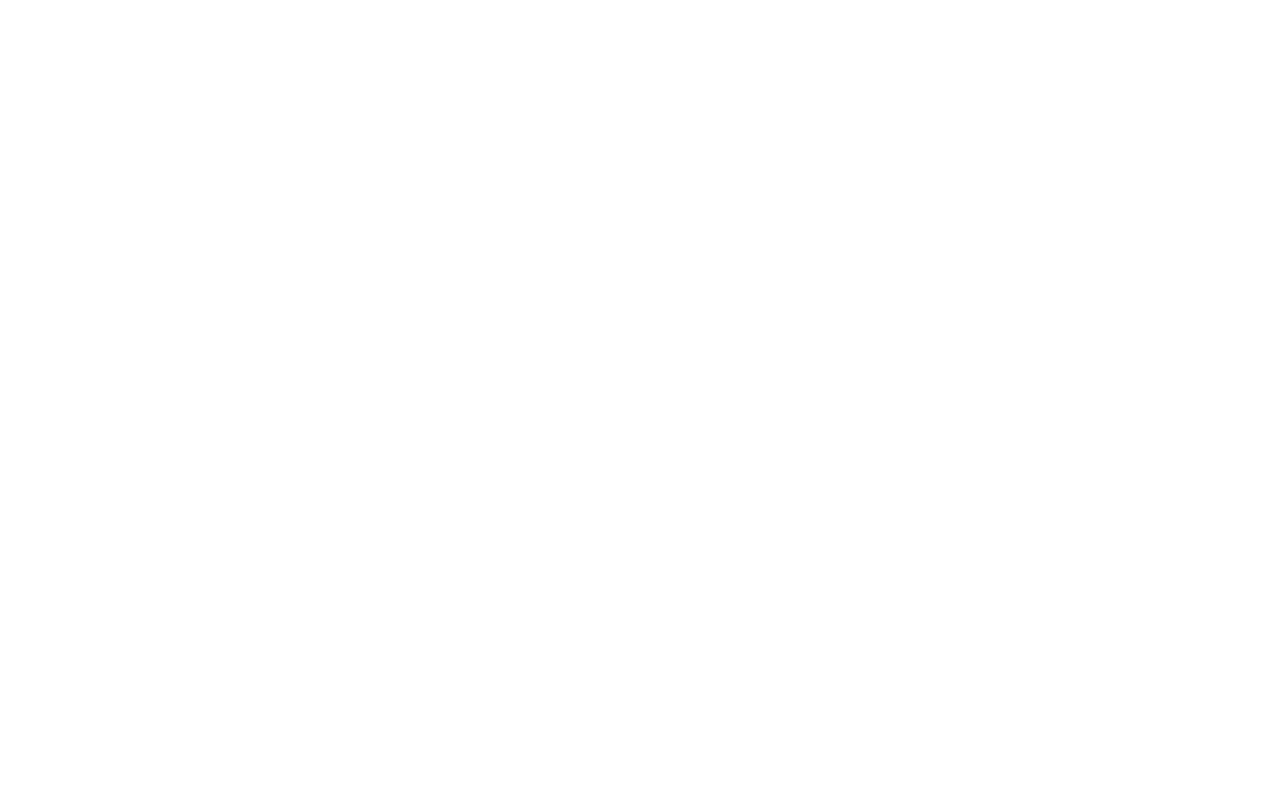
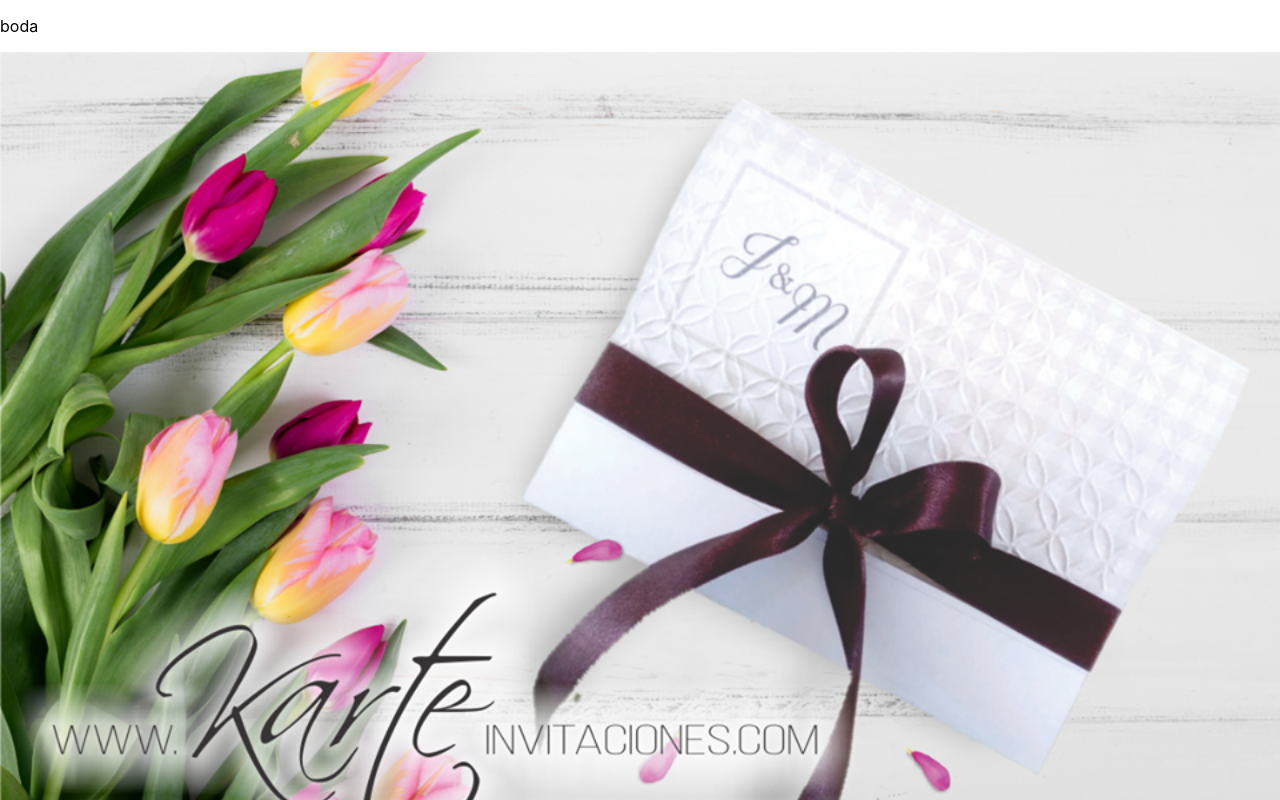
Before and after one commit to Alan-Laredo/karte, a React (Create React App) app: page /tag/1 in a window 1280 px wide. Shown: the top 800 px of the page. Built offline with nearby package versions, Linux system fonts and the light colour scheme.

Commit message:
Add filter by tag

```diff
--- a/src/views/Search.js
+++ b/src/views/Search.js
@@ -34,18 +34,16 @@
         ]
     }
     render() {
-        const invs = this.state.invitaciones.filter(
-            inv => !inv.tags.indexOf(this.props.match.params.tag)
-        )
+        const invs = this.state.invitaciones.filter(({ tags }) => tags.includes('boda'))
         return (
             <div>
-                {invs.map((inv, key) => (
+                {invs.length ? invs.map((inv, key) => (
                     <div key={key}>
                         <p>{inv.title}</p>
-                        <img src={inv.image} alt={inv.title} />
+                        <img src={inv.image} alt={inv.title} width="100vw" style={{ width: '100vw' }} />
                         <div>tags: {inv.tags.map((tag,i) => <p key={i}>{tag}</p>)}</div>
                     </div>
-                ))}
+                )) : 'No hay invitaciones con ese tag'}
             </div>
         )
     }
```
